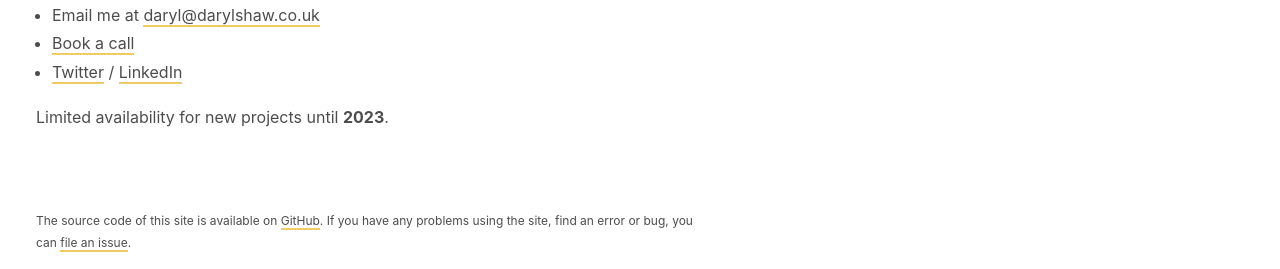
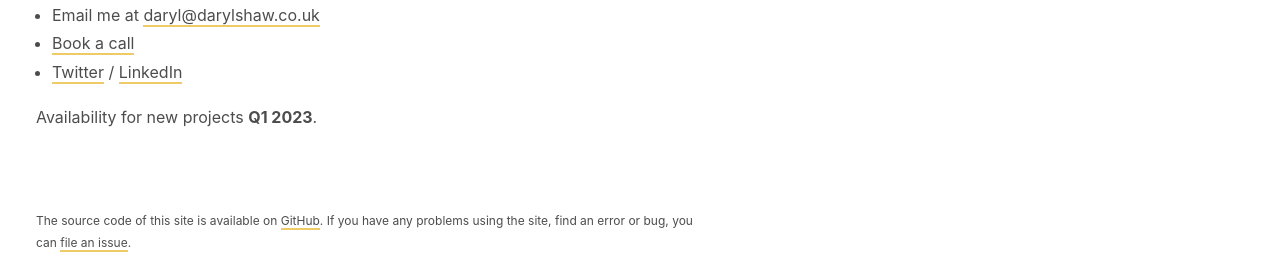
Before and after one commit to darylshaw/darylshaw.co.uk, a Jekyll site: the page built from index.md, in a window 1280 px wide. Shown: the part 741-1010 px from the top of the page. Built offline with Jekyll 4.4.1, drawn with Linux system fonts in a browser that asks for light colours.

Commit message:
updated availability

```diff
--- a/_includes/availability.html
+++ b/_includes/availability.html
@@ -1 +1 @@
-Limited availability for new projects until {% if page.url == '/' %}<strong>2023</strong>{% else %}2023{% endif %}
+Availability for new projects {% if page.url == '/' %}<strong>Q1 2023</strong>{% else %}Q1 2023{% endif %}
```
